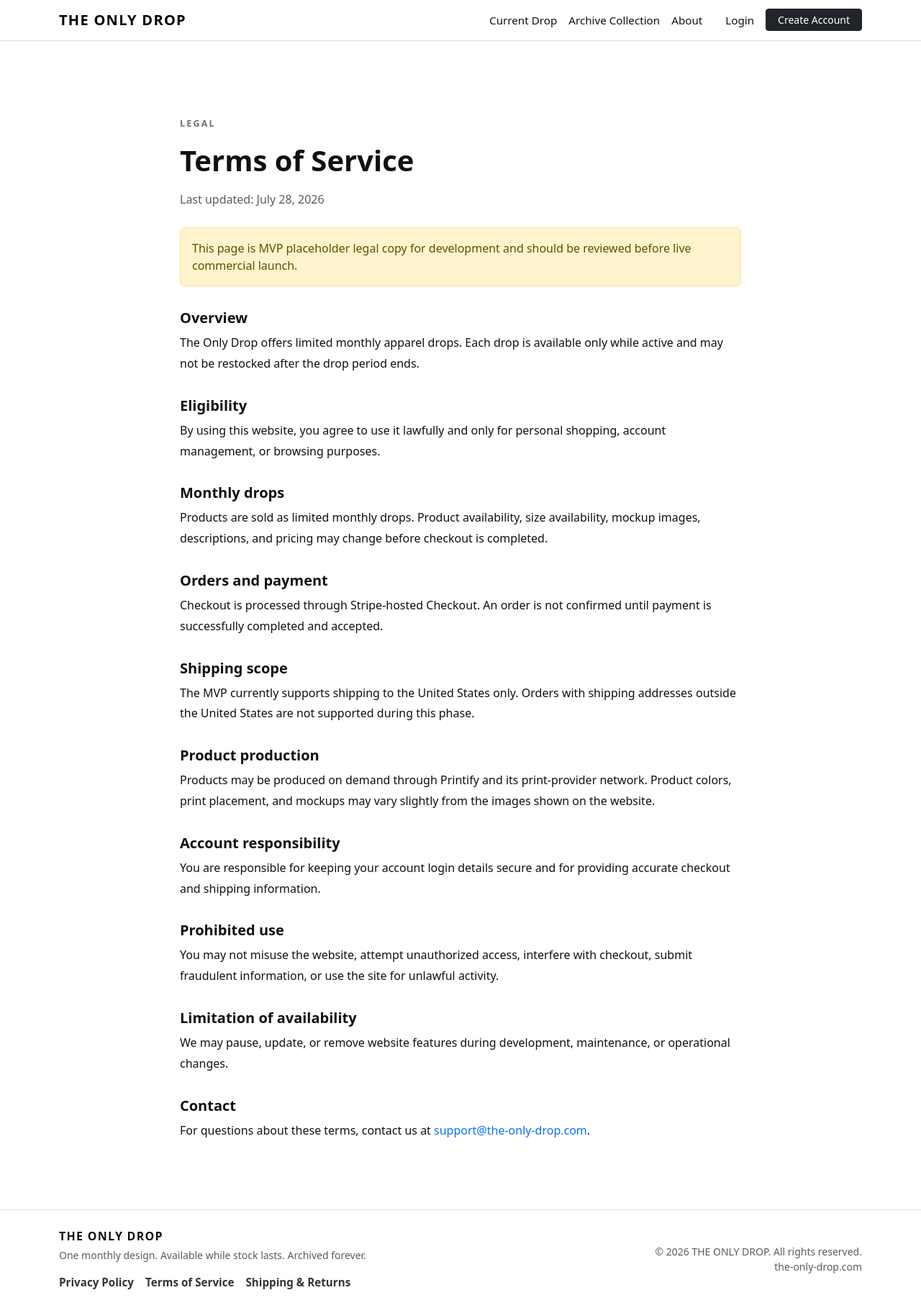
After one commit to pedrosimao-work/the-only-tee, a Flask app: page /legal/terms-of-service in a window 1280 px wide. The commit adds this page. Shown: the whole page at 72% size. Run offline with Flask 3, Linux system fonts and the light colour scheme.

Commit message:
Add legal pages

```diff
--- a/app/__init__.py
+++ b/app/__init__.py
@@ -44,10 +44,12 @@ def create_app():  # Define the application factory function used to build and c
     from app.auth.routes import auth  # Import the authentication blueprint after the app is configured
     from app.routes import main  # Import the main routes blueprint after creating the app to avoid circular imports
     from app.checkout.routes import checkout  # Import the checkout blueprint after the app is configured
+    from app.legal.routes import legal  # Import the legal blueprint after the app is configured
 
     app.register_blueprint(main)  # Register the main blueprint so its routes become available in the app
     app.register_blueprint(auth)  # Register the authentication blueprint
     app.register_blueprint(admin)  # Register the admin blueprint
     app.register_blueprint(checkout)  # Register the checkout blueprint
+    app.register_blueprint(legal)  # Register the legal pages blueprint
 
     return app  # Return the fully configured Flask application instance
--- /dev/null
+++ b/app/legal/routes.py
@@ -0,0 +1,19 @@
+from flask import Blueprint, render_template  # Import Blueprint for route grouping and render_template for HTML responses
+
+
+legal = Blueprint("legal", __name__, url_prefix="/legal")  # Create the legal blueprint with the /legal URL prefix
+
+
+@legal.get("/privacy-policy")  # Register the public Privacy Policy route
+def privacy_policy():  # Define the view function that renders the Privacy Policy page
+    return render_template("legal/privacy_policy.html")  # Render the Privacy Policy template
+
+
+@legal.get("/terms-of-service")  # Register the public Terms of Service route
+def terms_of_service():  # Define the view function that renders the Terms of Service page
+    return render_template("legal/terms_of_service.html")  # Render the Terms of Service template
+
+
+@legal.get("/shipping-returns")  # Register the public Shipping & Returns route
+def shipping_returns():  # Define the view function that renders the Shipping & Returns page
+    return render_template("legal/shipping_returns.html")  # Render the Shipping & Returns template
--- a/app/static/css/styles.css
+++ b/app/static/css/styles.css
@@ -346,3 +346,34 @@ a { /* Target all links */
 .mockup-modal-content .carousel-control-next-icon { /* Target the next icon inside the zoom modal */
     filter: invert(1); /* Make modal carousel icons visible on light mockups */
 } /* End the modal carousel icon styling block */
+
+.legal-content { /* Target the readable wrapper for legal pages */
+    max-width: 780px; /* Keep legal text from becoming too wide on desktop */
+} /* End the legal content wrapper styling block */
+
+.legal-content h2 { /* Target section headings inside legal pages */
+    font-size: 1.25rem; /* Keep legal section headings smaller than the page heading */
+    font-weight: 800; /* Make legal section headings strong and scannable */
+    margin-top: 2rem; /* Add space above each legal section */
+} /* End legal section heading styling block */
+
+.legal-content p { /* Target paragraphs inside legal pages */
+    line-height: 1.8; /* Improve readability for longer legal text */
+} /* End legal paragraph styling block */
+
+.footer-links { /* Target the wrapper around footer legal links */
+    margin-top: 1rem; /* Add clear space between footer text and legal links */
+} /* End footer links wrapper styling block */
+
+.footer-link { /* Target footer legal links */
+    color: var(--color-text); /* Use the main text color so footer links remain visible */
+    font-size: 0.95rem; /* Make footer legal links slightly easier to read */
+    font-weight: 600; /* Give footer legal links stronger visual weight */
+    opacity: 0.85; /* Keep the links slightly softer than primary content */
+    text-decoration: none; /* Remove default underline from footer links */
+} /* End footer link styling block */
+
+.footer-link:hover { /* Target footer legal links on hover */
+    opacity: 1; /* Make the footer link fully visible on hover */
+    text-decoration: underline; /* Add underline on hover for clarity */
+} /* End footer link hover styling block */
--- a/app/templates/base.html
+++ b/app/templates/base.html
@@ -81,8 +81,15 @@
         <div class="row align-items-center gy-3"> <!-- Create a responsive footer row with vertical spacing on mobile -->
             <div class="col-md-6"> <!-- Create the left footer column -->
                 <p class="mb-1 fw-semibold tracking-brand">{{ BRAND_NAME_UPPER }}</p> <!-- Display the brand name in the footer -->
-                <p class="mb-0 small text-muted">{{ BRAND_TAGLINE }}</p> <!-- Display a short technical product description -->
+                <p class="mb-2 small text-muted">{{ BRAND_TAGLINE }}</p> <!-- Display a short technical product description -->
+
+                <div class="footer-links d-flex flex-wrap gap-3"> <!-- Create a responsive footer link group -->
+                    <a href="{{ url_for('legal.privacy_policy') }}" class="footer-link">Privacy Policy</a> <!-- Link to the Privacy Policy page -->
+                    <a href="{{ url_for('legal.terms_of_service') }}" class="footer-link">Terms of Service</a> <!-- Link to the Terms of Service page -->
+                    <a href="{{ url_for('legal.shipping_returns') }}" class="footer-link">Shipping & Returns</a> <!-- Link to the Shipping & Returns page -->
+                </div> <!-- Close the footer link group -->
             </div> <!-- Close the left footer column -->
+
             <div class="col-md-6 text-md-end"> <!-- Create the right footer column and align text right on medium screens and above -->
                 <p class="mb-0 small text-muted">© 2026 {{ BRAND_NAME_UPPER }}. All rights reserved.</p> <!-- Display the copyright text -->
                 <p class="mb-0 small text-muted">{{ PRIMARY_DOMAIN }}</p> <!-- Display the planned production domain -->
--- /dev/null
+++ b/app/templates/legal/terms_of_service.html
@@ -0,0 +1,49 @@
+{% extends "base.html" %} <!-- Tell Jinja this page uses base.html as its parent layout -->
+
+{% block title %}Terms of Service | {{ BRAND_NAME }}{% endblock %} <!-- Set the browser title for the Terms of Service page -->
+
+{% block content %} <!-- Start the page-specific content block -->
+<section class="page-section legal-page"> <!-- Create a standard section for legal content -->
+    <div class="container"> <!-- Center the legal content inside a Bootstrap container -->
+        <div class="legal-content mx-auto"> <!-- Create a readable legal content wrapper -->
+            <p class="eyebrow mb-3">Legal</p> <!-- Display a small legal page label -->
+            <h1 class="fw-bold mb-3">Terms of Service</h1> <!-- Display the page heading -->
+            <p class="text-muted">Last updated: July 28, 2026</p> <!-- Display the current policy update date -->
+
+            <div class="alert alert-warning my-4" role="alert"> <!-- Create a visible MVP legal notice -->
+                This page is MVP placeholder legal copy for development and should be reviewed before live commercial launch. <!-- Explain that the terms are not final legal advice -->
+            </div> <!-- Close the MVP legal notice -->
+
+            <h2>Overview</h2> <!-- Create the overview section heading -->
+            <p>{{ BRAND_NAME }} offers limited monthly apparel drops. Each drop is available only while active and may not be restocked after the drop period ends.</p> <!-- Explain the basic business model -->
+
+            <h2>Eligibility</h2> <!-- Create the eligibility section heading -->
+            <p>By using this website, you agree to use it lawfully and only for personal shopping, account management, or browsing purposes.</p> <!-- Explain acceptable website use -->
+
+            <h2>Monthly drops</h2> <!-- Create the monthly drops section heading -->
+            <p>Products are sold as limited monthly drops. Product availability, size availability, mockup images, descriptions, and pricing may change before checkout is completed.</p> <!-- Explain the limited drop model -->
+
+            <h2>Orders and payment</h2> <!-- Create the orders and payment section heading -->
+            <p>Checkout is processed through Stripe-hosted Checkout. An order is not confirmed until payment is successfully completed and accepted.</p> <!-- Explain payment confirmation logic -->
+
+            <h2>Shipping scope</h2> <!-- Create the shipping scope section heading -->
+            <p>The MVP currently supports shipping to the United States only. Orders with shipping addresses outside the United States are not supported during this phase.</p> <!-- Explain US-only MVP shipping -->
+
+            <h2>Product production</h2> <!-- Create the product production section heading -->
+            <p>Products may be produced on demand through Printify and its print-provider network. Product colors, print placement, and mockups may vary slightly from the images shown on the website.</p> <!-- Explain print-on-demand production expectations -->
+
+            <h2>Account responsibility</h2> <!-- Create the account responsibility section heading -->
+            <p>You are responsible for keeping your account login details secure and for providing accurate checkout and shipping information.</p> <!-- Explain customer account responsibility -->
+
+            <h2>Prohibited use</h2> <!-- Create the prohibited use section heading -->
+            <p>You may not misuse the website, attempt unauthorized access, interfere with checkout, submit fraudulent information, or use the site for unlawful activity.</p> <!-- Explain prohibited behavior -->
+
+            <h2>Limitation of availability</h2> <!-- Create the availability section heading -->
+            <p>We may pause, update, or remove website features during development, maintenance, or operational changes.</p> <!-- Explain that the MVP may change -->
+
+            <h2>Contact</h2> <!-- Create the contact section heading -->
+            <p>For questions about these terms, contact us at <a href="mailto:support@the-only-drop.com">support@the-only-drop.com</a>.</p> <!-- Provide the terms contact email -->
+        </div> <!-- Close the legal content wrapper -->
+    </div> <!-- Close the Bootstrap container -->
+</section> <!-- Close the legal page section -->
+{% endblock %} <!-- End the page-specific content block -->
```
Also changed, not shown: app/templates/legal/privacy_policy.html (added, +46 -0 lines), app/templates/legal/shipping_returns.html (added, +43 -0 lines), app/legal/__init__.py (added).
